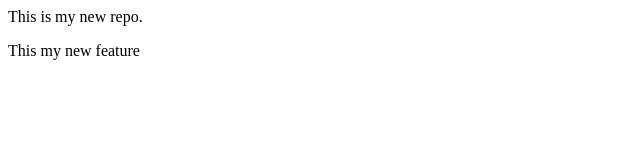
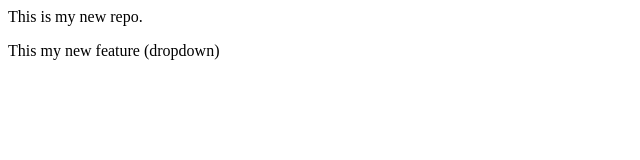
Before and after one commit to saaranshsaxena/Local_Repo, a plain HTML site: page index.html in a window 1280 px wide. Shown: the full height of the page, 0-640 px from the left. Drawn offline with Linux system fonts and the light colour scheme.

```diff
--- a/index.html
+++ b/index.html
@@ -1,2 +1,2 @@
 <p>This is my new repo.<p>
-</p> This my new feature </p>
+</p> This my new feature (dropdown)</p>
```
